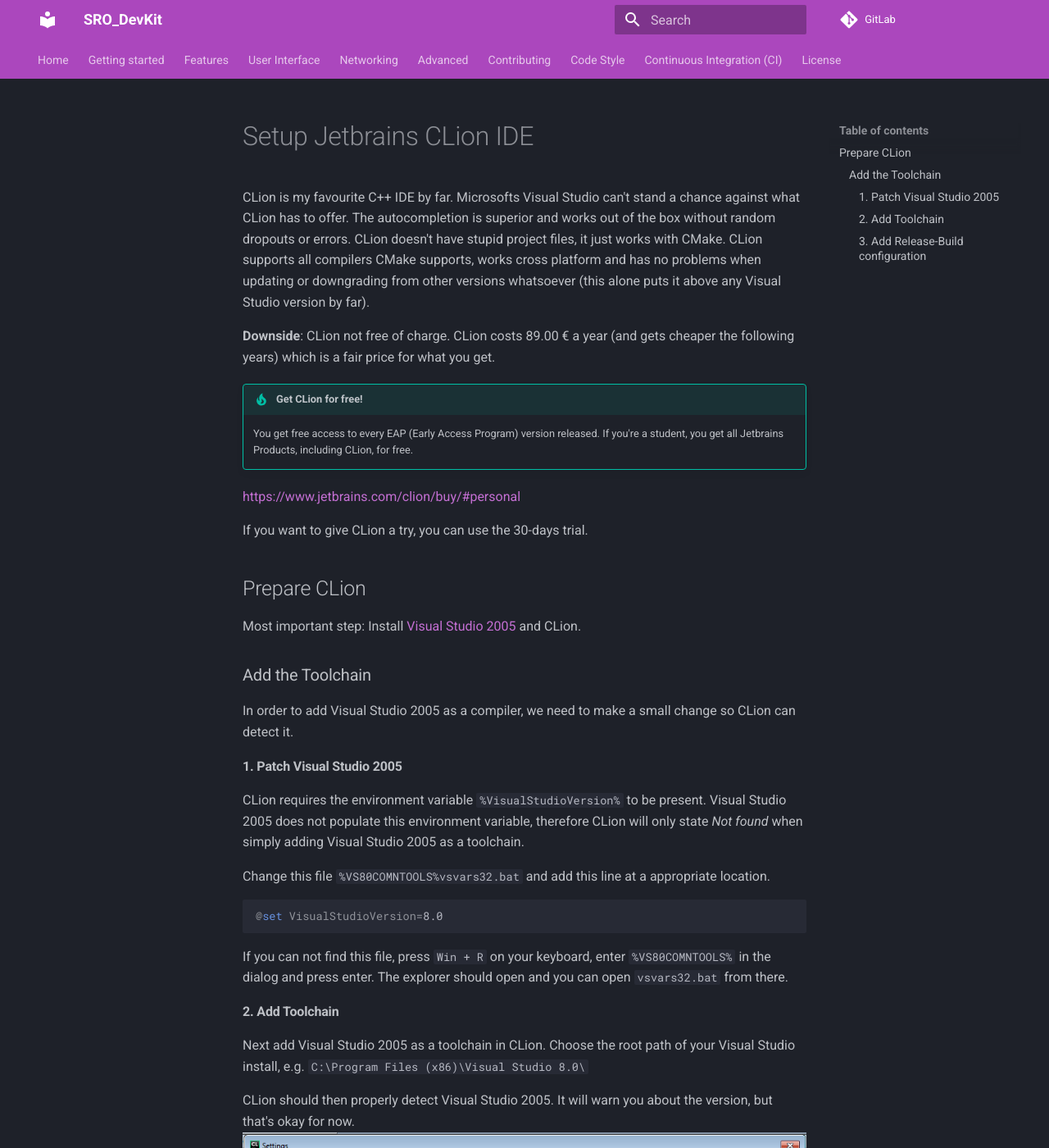
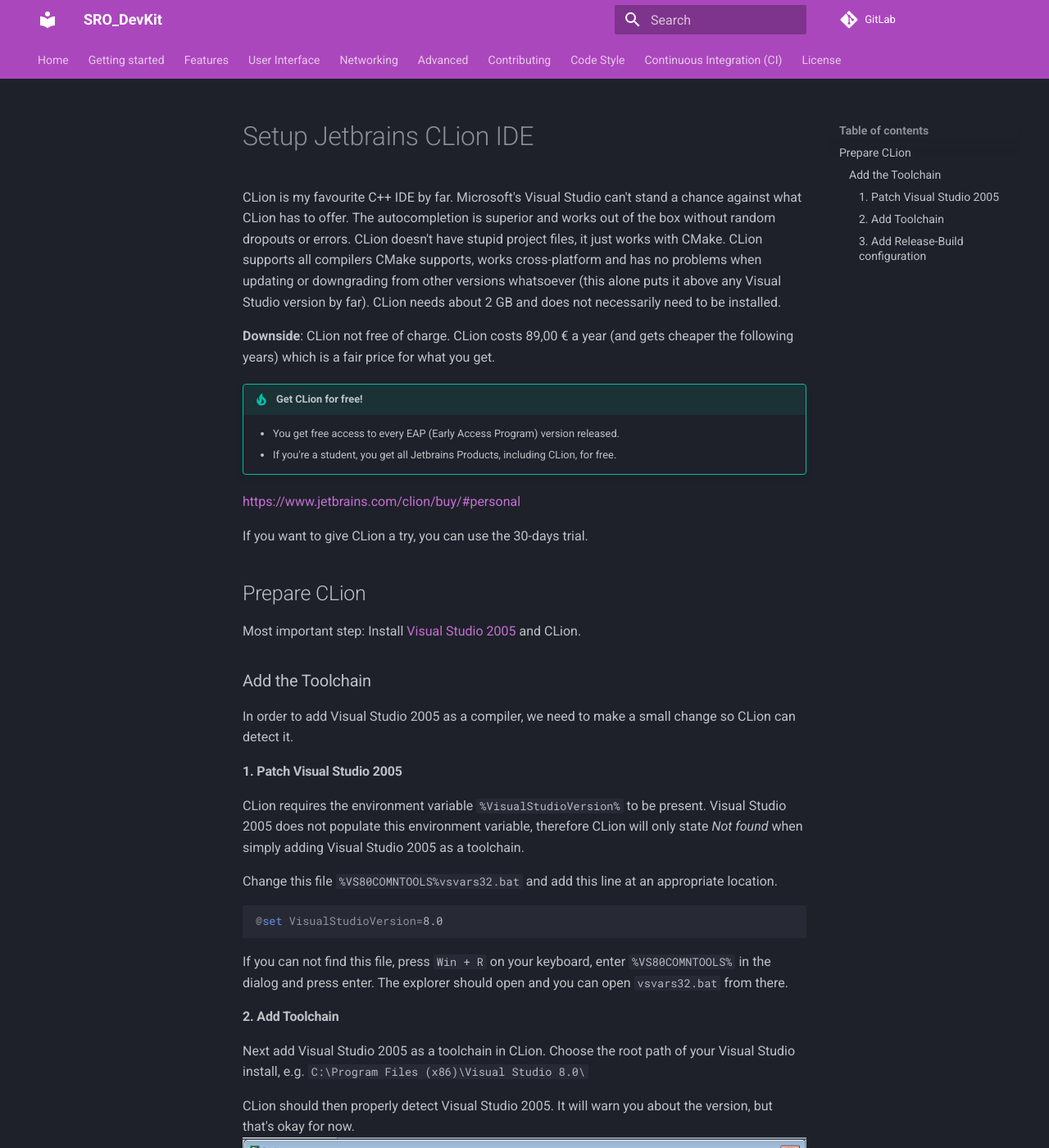
Before and after one commit to Bimbum1337/ISRO-R-DEVKIT, an MkDocs documentation site: the page built from docs/build-environment/clion.md, in a window 1280 px wide and 1400 px high. Shown: the whole window at 82% size. Built offline with MkDocs 1.6.1 and Material for MkDocs 9.7.7, drawn with Linux system fonts in a browser that asks for light colours; comment, search, counter and statistics services are not loaded.

Commit message:
Correct some grammar and typo mistakes

````diff
--- a/docs/build-environment/clion.md
+++ b/docs/build-environment/clion.md
@@ -1,11 +1,17 @@
 # Setup Jetbrains CLion IDE
 
-CLion is my favourite C++ IDE by far. Microsofts Visual Studio can't stand a chance against what CLion has to offer. The autocompletion is superior and works out of the box without random dropouts or errors. CLion doesn't have stupid project files, it just works with CMake. CLion supports all compilers CMake supports, works cross platform and has no problems when updating or downgrading from other versions whatsoever (this alone puts it above any Visual Studio version by far).
+CLion is my favourite C++ IDE by far. Microsoft's Visual Studio can't stand a chance against what CLion has to offer.
+The autocompletion is superior and works out of the box without random dropouts or errors. CLion doesn't have stupid
+project files, it just works with CMake. CLion supports all compilers CMake supports, works cross-platform and has no
+problems when updating or downgrading from other versions whatsoever (this alone puts it above any Visual Studio version
+by far). CLion needs about 2 GB and does not necessarily need to be installed.
 
-**Downside**: CLion not free of charge. CLion costs 89.00 € a year (and gets cheaper the following years) which is a fair price for what you get.
+**Downside**: CLion not free of charge. CLion costs 89,00 € a year (and gets cheaper the following years) which is a
+fair price for what you get.
 
 !!! tip "Get CLion for free!"
-    You get free access to every EAP (Early Access Program) version released. If you're a student, you get all Jetbrains Products, including CLion, for free.
+    * You get free access to every EAP (Early Access Program) version released.
+    * If you're a student, you get all Jetbrains Products, including CLion, for free.
 
 [https://www.jetbrains.com/clion/buy/#personal](https://www.jetbrains.com/clion/buy/#personal)
 
@@ -21,19 +27,22 @@
 
 #### 1. Patch Visual Studio 2005
 
-CLion requires the environment variable `%VisualStudioVersion%` to be present. Visual Studio 2005 does not populate this environment variable, therefore CLion will only state *Not found* when simply adding Visual Studio 2005 as a toolchain.
+CLion requires the environment variable `%VisualStudioVersion%` to be present. Visual Studio 2005 does not populate this
+environment variable, therefore CLion will only state *Not found* when simply adding Visual Studio 2005 as a toolchain.
 
-Change this file `%VS80COMNTOOLS%vsvars32.bat` and add this line at a appropriate location.
+Change this file `%VS80COMNTOOLS%vsvars32.bat` and add this line at an appropriate location.
 
 ```batch
 @set VisualStudioVersion=8.0
 ```
 
-If you can not find this file, press `Win + R` on your keyboard, enter `%VS80COMNTOOLS%` in the dialog and press enter. The explorer should open and you can open `vsvars32.bat` from there.
+If you can not find this file, press `Win + R` on your keyboard, enter `%VS80COMNTOOLS%` in the dialog and press enter.
+The explorer should open and you can open `vsvars32.bat` from there.
 
 #### 2. Add Toolchain
 
-Next add Visual Studio 2005 as a toolchain in CLion. Choose the root path of your Visual Studio install, e.g. `C:\Program Files (x86)\Visual Studio 8.0\`
+Next add Visual Studio 2005 as a toolchain in CLion. Choose the root path of your Visual Studio install, e.g.
+`C:\Program Files (x86)\Visual Studio 8.0\`
 
 CLion should then properly detect Visual Studio 2005. It will warn you about the version, but that's okay for now.
 ![clion-toolchain](clion-toolchain.png)
@@ -41,7 +50,8 @@
 
 #### 3. Add Release-Build configuration
 
-For some reason, debug builds fail to execute with return code `0xC0000135` (STATUS_DLL_NOT_FOUND). Debug builds are linked against msvcXX**d**.dll versions, which for some random reason can't be found.
+For some reason, debug builds fail to execute with return code `0xC0000135` (STATUS_DLL_NOT_FOUND). Debug builds are
+linked against msvcXX**d**.dll versions, which for some random reason can't be found.
 
 A workaround is to just add the `Release`-configuration in CLion and stick to that until a better solution is available.
 
@@ -53,7 +63,9 @@
 
 ## Opening the project
 
-Clone the project using Git (don't forget the submodules) into a folder of your choice. After that you can open the project. When starting CLion it either shows you a welcome screen with your recent projects, or it goes straight to IDE-mode.
+Clone the project using Git (don't forget the submodules) into a folder of your choice. After that you can open the
+project. When starting CLion it either shows you a welcome screen with your recent projects, or it goes straight to
+IDE-mode.
 
 ![clion-welcome](clion-welcome.png)
 
@@ -61,12 +73,16 @@
 
 ![clion-open](clion-open.png)
 
-In the following dialog, select the folder containing the SRO_DevKit project. CLion automatically marks valid project folders with a small icon.
+In the following dialog, select the folder containing the SRO_DevKit project. CLion automatically marks valid project
+folders with a small icon.
 
 ![clion-open-dialog](clion-open-dialog.png)
 
 ## Run configuration
 
-CLion can run the `sro_client.exe` for you. You just need a valid configuration. SRO_DevKit automatically deploys the Dll to a folder called `BinOut`. The recommended build configuration is `RelWithDebInfo` (Meaning "Release with debug info"). When you put a working Silkroad Client into that folder, CLion can run the client using the following configuration:
+CLion can run the `sro_client.exe` for you. You just need a valid configuration. SRO_DevKit automatically deploys the
+Dll to a folder called `BinOut`. The recommended build configuration is `RelWithDebInfo` (Meaning "Release with debug
+info"). When you put a working Silkroad Client into that folder, CLion can run the client using the following
+configuration:
 
 ![clion-run-configuration](clion-run-configuration.png)
````
Also changed, not shown: docs/advanced/creating-tests.md (+5 -5 lines), docs/build-environment/cmake.md (+1 -2 lines), docs/contributing.md (+4 -4 lines).
